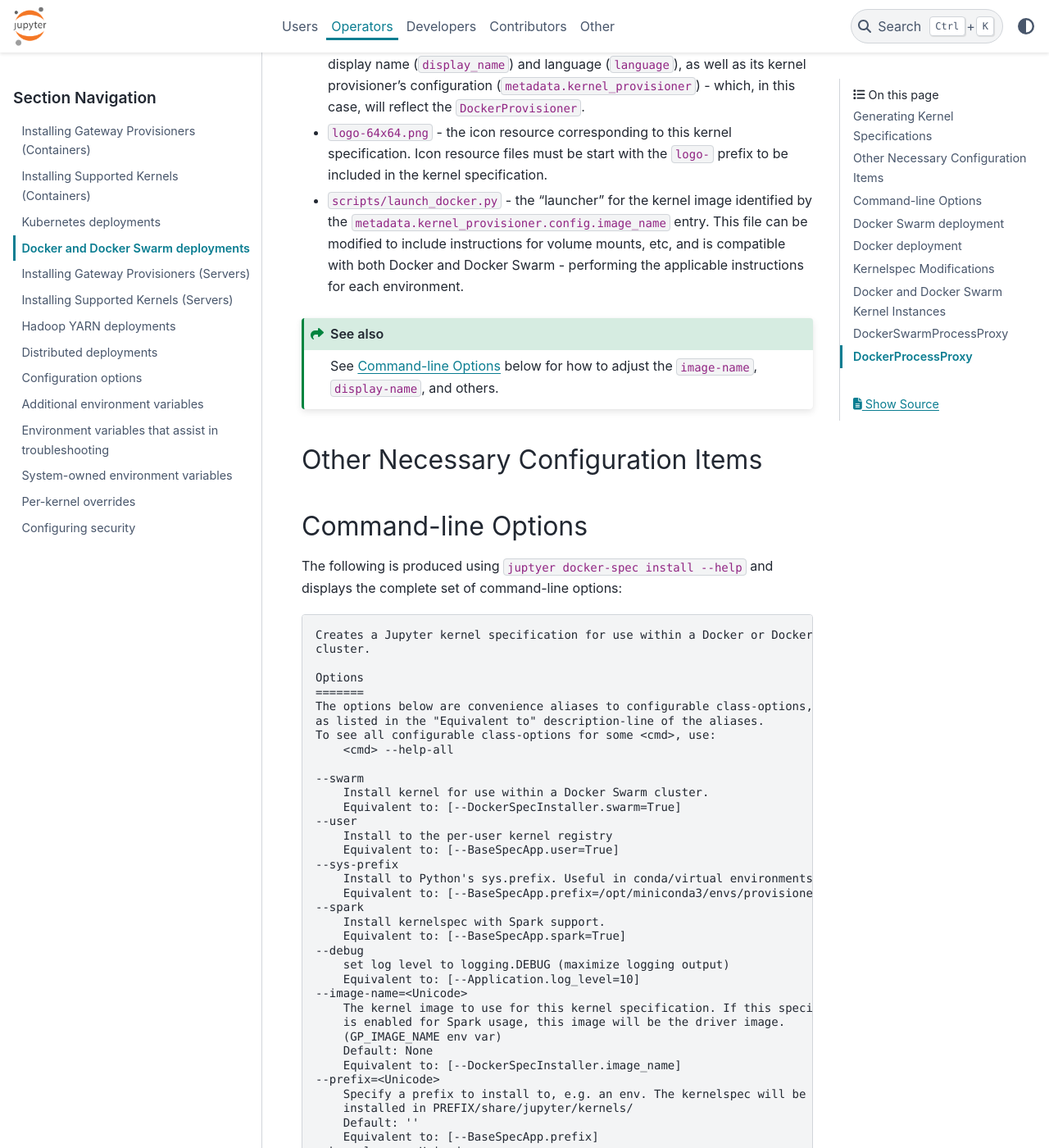
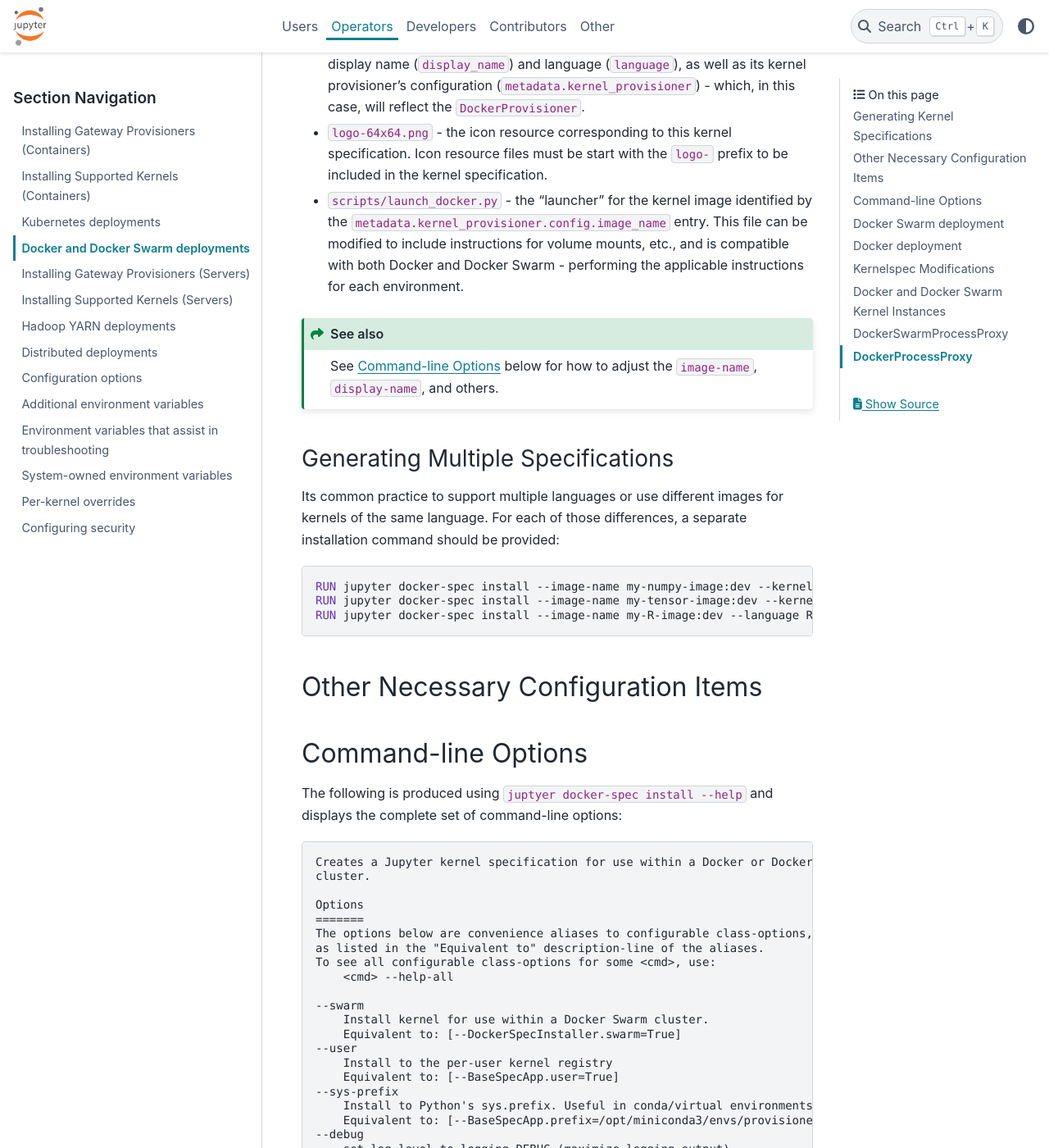
Before and after one commit to jupyter-server/gateway_provisioners, a Sphinx documentation site: the page built from docs/source/operators/deploy-docker.md, in a window 1280 px wide and 1400 px high, scrolled down 1465 px. Shown: the whole window at 82% size. Built offline with Sphinx 7.4.7 and the PyData theme 0.15.4, drawn with Linux system fonts in a browser that asks for light colours; some of the changed text lies outside the part shown.

````diff
--- a/docs/source/operators/deploy-docker.md
+++ b/docs/source/operators/deploy-docker.md
@@ -55,12 +55,23 @@
   with the `logo-` prefix to be included in the kernel specification.
 - `scripts/launch_docker.py` - the "launcher" for the kernel image identified by the
   `metadata.kernel_provisioner.config.image_name` entry.  This file can be modified to include instructions for
-  volume mounts, etc, and is compatible with both Docker and Docker Swarm - performing the applicable instructions for
+  volume mounts, etc., and is compatible with both Docker and Docker Swarm - performing the applicable instructions for
   each environment.
 
 ```{seealso}
 See [Command-line Options](#command-line-options) below for how to adjust the `image-name`, `display-name`, and
 others.
+```
+
+### Generating Multiple Specifications
+
+Its common practice to support multiple languages or use different images for kernels of the same language.  For each
+of those differences, a separate installation command should be provided:
+
+```dockerfile
+RUN jupyter docker-spec install --image-name my-numpy-image:dev --kernel-name my_numpy_kernel_py --display-name "My Numpy"
+RUN jupyter docker-spec install --image-name my-tensor-image:dev --kernel-name my_tensor_kernel_py --display-name "My Tensorflow"
+RUN jupyter docker-spec install --image-name my-R-image:dev --language R --display-name "My R Kernel"
 ```
 
 ## Other Necessary Configuration Items
@@ -90,9 +101,6 @@
 --sys-prefix
     Install to Python's sys.prefix. Useful in conda/virtual environments.
     Equivalent to: [--BaseSpecApp.prefix=/opt/miniconda3/envs/provisioners]
---spark
-    Install kernelspec with Spark support.
-    Equivalent to: [--BaseSpecApp.spark=True]
 --debug
     set log level to logging.DEBUG (maximize logging output)
     Equivalent to: [--Application.log_level=10]
@@ -120,19 +128,6 @@
         'Python', 'R', or 'Scala'.  Default = 'Python'.
     Default: 'Python'
     Equivalent to: [--BaseSpecApp.language]
---spark-home=<Unicode>
-    Specify where the spark files can be found.
-    Default: '/opt/spark'
-    Equivalent to: [--BaseSpecApp.spark_home]
---spark-init-mode=<Unicode>
-    Spark context initialization mode.  Must be one of ['lazy', 'eager', 'none'].
-        Default = lazy.
-    Default: 'lazy'
-    Equivalent to: [--BaseSpecApp.spark_init_mode]
---extra-spark-opts=<Unicode>
-    Specify additional Spark options.
-    Default: ''
-    Equivalent to: [--BaseSpecApp.extra_spark_opts]
 --authorized-users=<set-item-1>...
     List of user names against which KERNEL_USERNAME will be compared. Any match
     (case-sensitive) will allow the kernel's launch, otherwise an HTTP 403
@@ -185,7 +180,6 @@
     jupyter-docker-spec install --swarm --kernel-name=python_swarm
 
 To see all available configurables, use `--help-all`.
-
 ```
 
 FIXME - "deployments" into containerized envs is mostly
````
Also changed, not shown: 5 other files.
